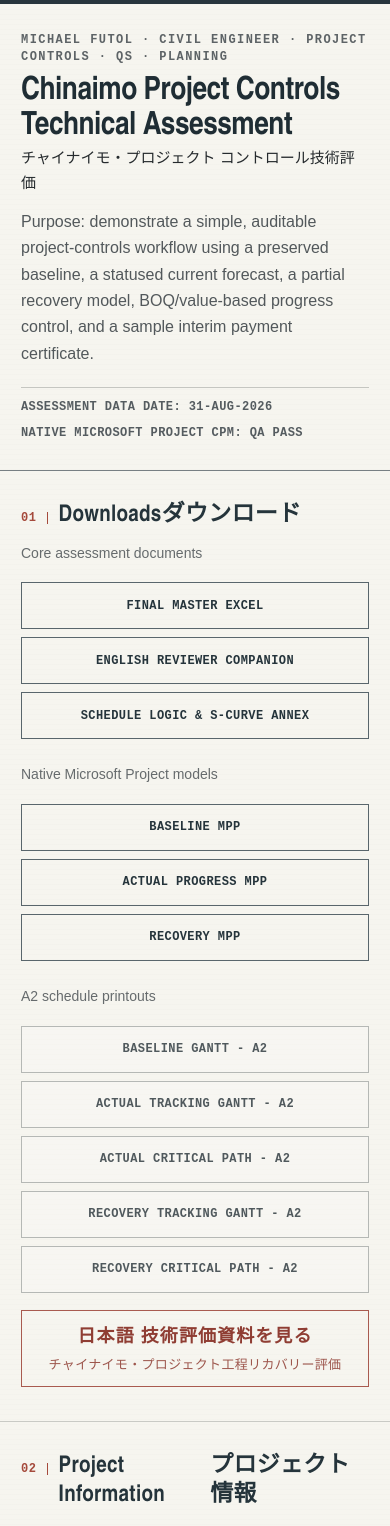
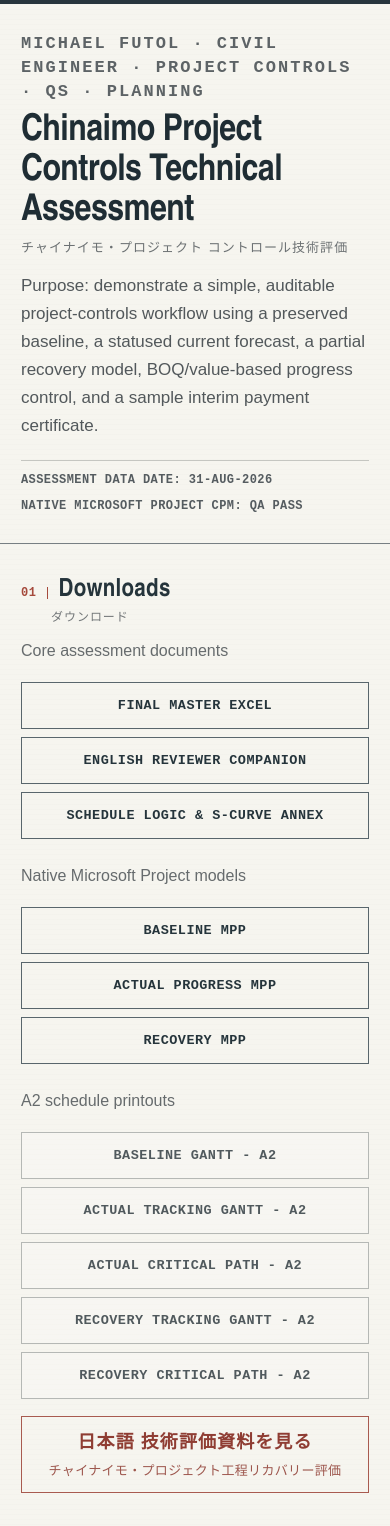
Before and after one commit to michaelfutol/Michael-Futol-Chinaimo-Project-Controls, a Next.js app: page / in a window 390 px wide. Shown: the top 1526 px of the page. Built offline with nearby package versions, Linux system fonts and the light colour scheme.

Commit message:
Refine bilingual typography, Gantt gallery and S-curve inspection

```diff
--- a/app/refinements.css
+++ b/app/refinements.css
@@ -7,10 +7,89 @@ body a[href="/dossier-jp"] {
   padding-bottom: 12px !important;
 }
 
+/* Readability pass: preserve the late-80s/90s Japanese technical-manual character without undersizing the content. */
+main article { font-size: 17px; }
+main article header h1 { font-size: 48px !important; line-height: 1.08 !important; }
+main article header p { font-size: 17px !important; }
+main article section h2 { font-size: 29px !important; margin-bottom: 20px !important; flex-wrap: wrap; row-gap: 4px; }
+main article section > p { font-size: 16px !important; }
+main article section div[class*="infoRow"] { font-size: 16px; }
+main article section table { font-size: 15px !important; }
+main article section table th { font-size: 13px !important; }
+main article a[href^="/downloads/"] { font-size: 13.5px !important; }
+
+.jp-main-title {
+  margin-top: 7px;
+  color: #6c7173;
+  font: 500 15px/1.45 Arial,'Noto Sans JP',sans-serif;
+  letter-spacing: .08em;
+}
+.jp-heading {
+  flex: 0 0 100%;
+  margin-left: 34px;
+  color: #737779;
+  font: 500 13px/1.25 Arial,'Noto Sans JP',sans-serif;
+  letter-spacing: .08em;
+}
+
+/* Five-view A2 schedule gallery. */
+.gantt-tabs {
+  display: grid;
+  grid-template-columns: repeat(5,minmax(0,1fr));
+  gap: 6px;
+  margin: 0 0 12px;
+}
+.gantt-tab {
+  min-height: 58px;
+  padding: 9px 10px;
+  border: 1px solid #aeb2b0;
+  background: rgba(255,255,255,.18);
+  color: #3f494d;
+  font: 700 12px/1.25 'Courier New',monospace;
+  letter-spacing: .02em;
+  text-transform: uppercase;
+  cursor: pointer;
+  transition: background .16s ease,border-color .16s ease,color .16s ease,box-shadow .16s ease;
+}
+.gantt-tab small { display:block; margin-top:4px; font:500 11px/1.2 Arial,'Noto Sans JP',sans-serif; letter-spacing:.04em; text-transform:none; opacity:.72; }
+.gantt-tab:hover { border-color:#7f898d; box-shadow:0 0 18px rgba(66,82,89,.08); }
+.gantt-tab.active { background:#28383f; border-color:#28383f; color:#f5f3eb; }
+iframe[data-gantt-gallery="1"] { height: 900px !important; background:#fff; }
+.gantt-view-guide {
+  display:grid;
+  grid-template-columns:auto auto 1fr;
+  align-items:baseline;
+  gap:6px 12px;
+  margin-top:10px;
+  padding:10px 12px;
+  border-left:2px solid #9b4a3f;
+  background:rgba(255,255,255,.18);
+  color:#596064;
+  font-size:14px;
+}
+.gantt-view-guide strong { color:#2d3c42; font:700 12px/1.3 'Courier New',monospace; text-transform:uppercase; }
+.gantt-view-guide span { color:#7a6762; font-size:12px; }
+.gantt-view-guide p { grid-column:3; margin:0; font-size:14px; }
+
+/* S-curve: live engineering inspection cursor. */
+svg[aria-label="Baseline, current forecast and recovery S-curve"] { cursor: crosshair; }
+.curve-crosshair-line { stroke:#667279; stroke-width:1; stroke-dasharray:3 4; opacity:.48; vector-effect:non-scaling-stroke; }
+.curve-axis-tag rect { fill:#28383f; opacity:.94; }
+.curve-axis-tag text { fill:#f7f4eb !important; font:700 11px/1 'Courier New',monospace !important; letter-spacing:.02em; }
+.curve-hit-glow { opacity:.52; }
+.curve-hit-dot { stroke:#f8f6ee; stroke-width:1.8; }
+.curve-hit-label { fill:#28383f !important; font:700 11px/1 'Courier New',monospace !important; paint-order:stroke; stroke:#f8f6ee; stroke-width:4px; stroke-linejoin:round; }
+
 @media (max-width: 820px) {
-  body a[href="/dossier-jp"] {
-    width: 100% !important;
-    padding-top: 11px !important;
-    padding-bottom: 11px !important;
-  }
+  body a[href="/dossier-jp"] { width: 100% !important; padding-top: 11px !important; padding-bottom: 11px !important; }
+  main article { font-size:16px; }
+  main article header h1 { font-size: 37px !important; }
+  main article section h2 { font-size:25px !important; }
+  .jp-main-title { font-size:13px; }
+  .jp-heading { margin-left:30px; font-size:12px; }
+  .gantt-tabs { grid-template-columns:1fr 1fr; }
+  .gantt-tab:last-child { grid-column:1 / -1; }
+  iframe[data-gantt-gallery="1"] { height: 660px !important; }
+  .gantt-view-guide { grid-template-columns:1fr; }
+  .gantt-view-guide p { grid-column:auto; }
 }
```
